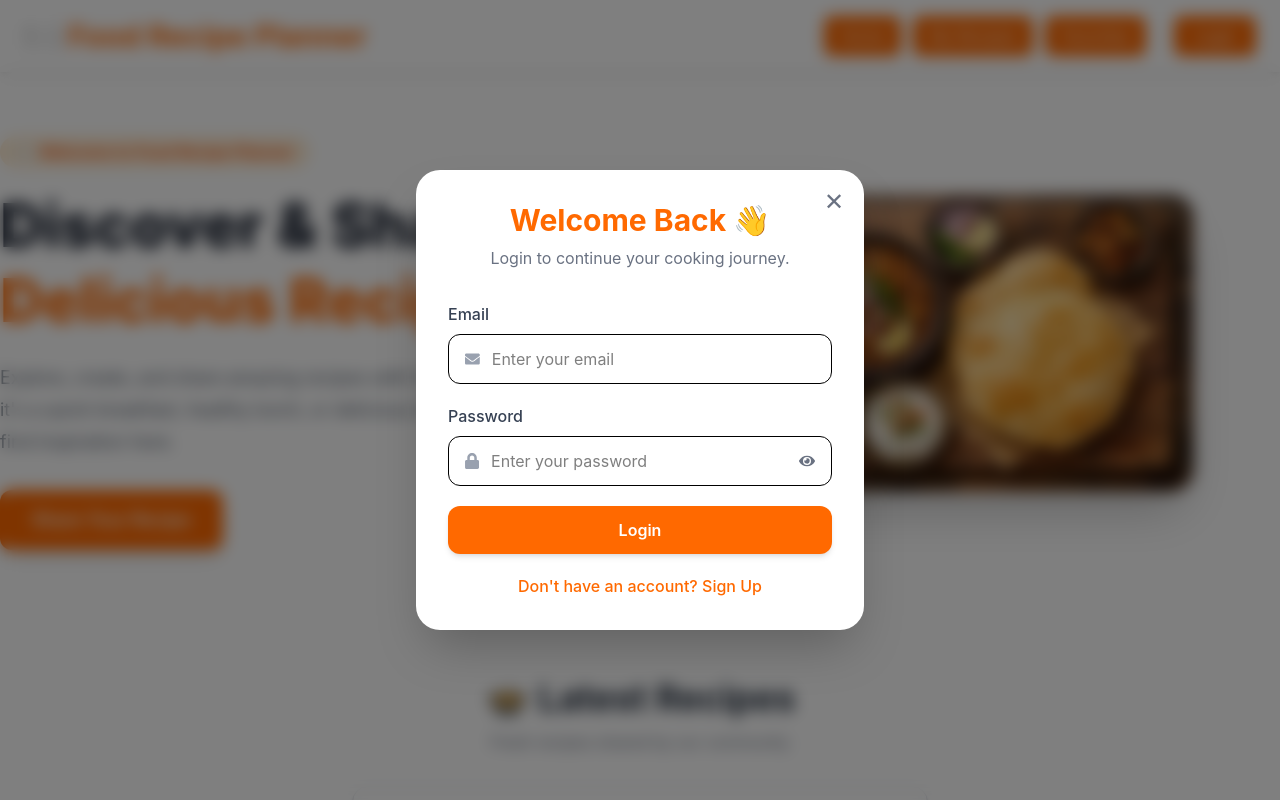
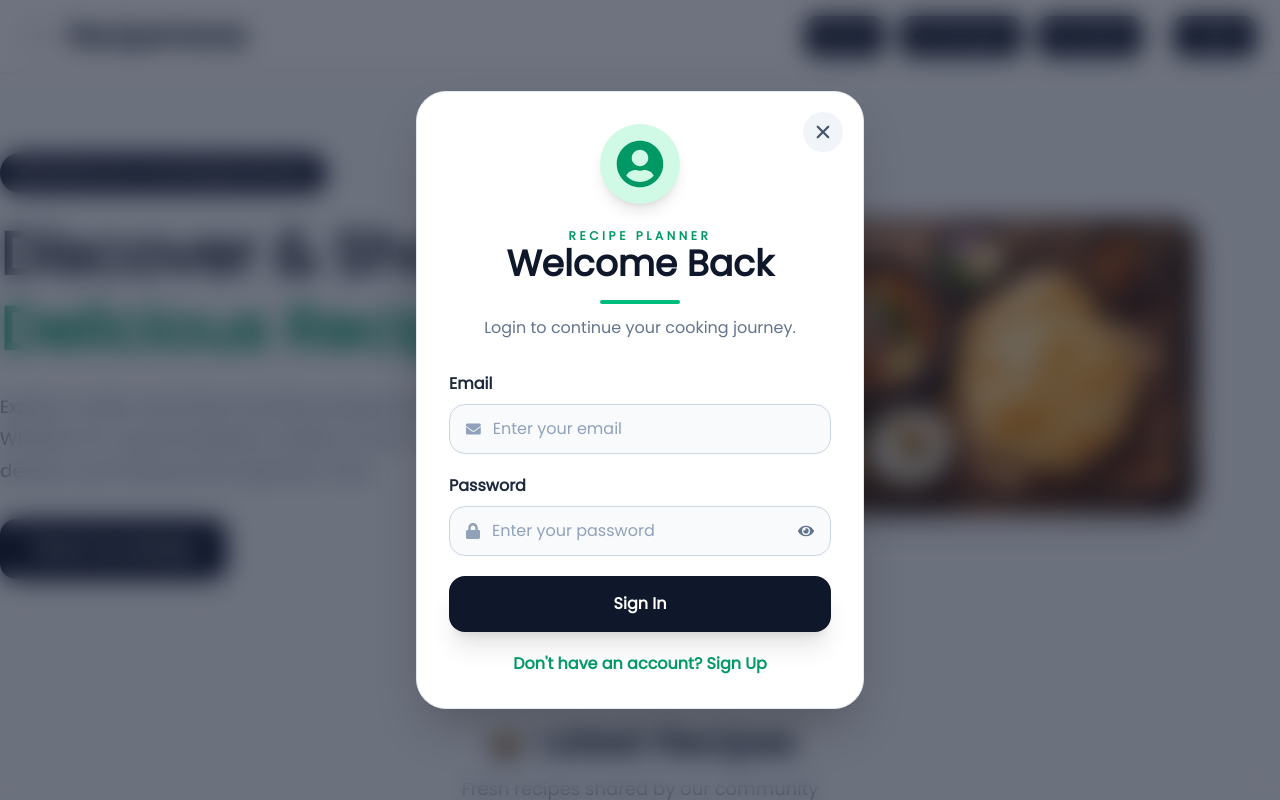
Before and after one commit to Shakti-195/Food-Recipe-Planner, a React (Vite) app in the folder frontend/food-blog-app/: page / in a window 1280 px wide. Both pictures are taken after a click on the button "Login". Shown: the top 800 px of the page. Built offline with nearby package versions, Linux system fonts and the light colour scheme; no server answers; a web font is replaced by a local one.

Commit message:
Bug fixes

```diff
--- a/frontend/food-blog-app/package.json
+++ b/frontend/food-blog-app/package.json
@@ -10,6 +10,8 @@
     "preview": "vite preview"
   },
   "dependencies": {
+    "@fontsource/germania-one": "^5.3.0",
+    "@fontsource/poppins": "^5.3.0",
     "@tailwindcss/vite": "^4.3.3",
     "axios": "^1.18.1",
     "cors": "^2.8.6",
--- a/frontend/food-blog-app/src/App.css
+++ b/frontend/food-blog-app/src/App.css
@@ -1,12 +1,33 @@
 @import "tailwindcss";
-@keyframes fadeIn {
-  from {
-    opacity: 0;
-    transform: scale(0.95) translateY(-20px);
-  }
 
-  to {
-    opacity: 1;
-    transform: scale(1) translateY(0);
-  }
+:root {
+  --primary: #FF6B35;
+  --primary-hover: #E85D04;
+  --background: #F8FAFC;
+  --surface: #FFFFFF;
+  --text: #1E293B;
+  --text-light: #64748B;
+  --border: #E2E8F0;
+  --danger: #EF4444;
+  --rating: #FBBF24;
 }
+
+html,
+body,
+#root {
+  font-family: "Poppins", sans-serif;
+  background: var(--background);
+  color: var(--text);
+}
+
+body{
+  margin:0;
+}
+
+*{
+  transition: .25s ease;
+}
+
+button{
+  cursor:pointer;
+}
--- a/frontend/food-blog-app/src/Pages/Home.jsx
+++ b/frontend/food-blog-app/src/Pages/Home.jsx
@@ -40,20 +40,20 @@ export default function Home() {
   return (
     <>
       {/* Hero Section */}
-      <section className="grid grid-cols-1 lg:grid-cols-2 gap-10 items-center py-16">
+      <section className="grid grid-cols-1 lg:grid-cols-2 gap-16 items-center py-20">
 
         {/* Left */}
         <div>
-          <span className="inline-block bg-orange-100 text-orange-600 px-4 py-1 rounded-full font-semibold mb-5">
+          <span className="inline-block bg-slate-900 text-white px-5 py-2 rounded-full font-semibold mb-6 shadow-md">
             🍽️ Welcome to Food Recipe Planner
           </span>
 
           <h1 className="text-5xl lg:text-6xl font-extrabold text-gray-900 leading-tight">
             Discover & Share
-            <span className="text-orange-500"> Delicious Recipes</span>
+            <span className="text-emerald-600"> Delicious Recipes</span>
           </h1>
 
-          <p className="text-gray-600 mt-6 text-lg leading-8">
+          <p className="text-slate-600 mt-6 text-lg leading-8 max-w-xl">
             Explore, create, and share amazing recipes with food lovers.
             Whether it's a quick breakfast, healthy lunch, or delicious
             dessert, you'll always find inspiration here.
@@ -61,7 +61,7 @@ export default function Home() {
 
           <button
             onClick={addRecipe}
-            className="mt-8 bg-orange-500 hover:bg-orange-600 text-white px-8 py-4 rounded-xl text-lg font-semibold shadow-lg transition duration-300 hover:scale-105"
+            className="mt-8 bg-slate-900 hover:bg-black text-white px-8 py-4 rounded-2xl text-lg font-semibold shadow-lg hover:shadow-2xl transition-all duration-300 hover:-translate-y-1"
           >
             Share Your Recipe
           </button>
@@ -72,18 +72,18 @@ export default function Home() {
           <img
             src={foodRecipe}
             alt="Food"
-            className="rounded-3xl shadow-2xl w-full max-w-md object-cover hover:scale-105 transition duration-500"
+            className="rounded-[28px] shadow-xl border border-slate-200 w-full max-w-md object-cover hover:scale-105 hover:shadow-2xl transition-all duration-500"
           />
         </div>
       </section>
 
       {/* Section Heading */}
       <div ref={recipeSectionRef} className="text-center my-16">
-        <h2 className="text-4xl font-bold text-gray-800">
+        <h2 className="text-4xl font-extrabold text-slate-900">
           🍲 Latest Recipes
         </h2>
 
-        <p className="text-gray-500 mt-3">
+        <p className="text-slate-500 mt-3 text-lg">
           Fresh recipes shared by our community
         </p>
 
@@ -94,7 +94,7 @@ export default function Home() {
             placeholder="🔍 Search delicious recipes..."
             value={search}
             onChange={(e) => setSearch(e.target.value)}
-            className="w-full rounded-2xl border border-gray-300 py-4 px-5 text-lg shadow-sm focus:outline-none focus:ring-2 focus:ring-orange-500"
+            className="w-full rounded-full border border-slate-300 bg-white py-4 px-6 text-lg shadow-md focus:outline-none focus:ring-4 focus:ring-emerald-200 focus:border-emerald-500 transition-all"
           />
         </div>
       </div>
--- a/frontend/food-blog-app/src/components/InputForm.jsx
+++ b/frontend/food-blog-app/src/components/InputForm.jsx
@@ -1,6 +1,9 @@
 import React, { useState } from "react";
 import axios from "axios";
 import { FaEnvelope, FaLock, FaEye, FaEyeSlash } from "react-icons/fa";
+import { MdRestaurantMenu } from "react-icons/md";
+import { FaUserCircle } from "react-icons/fa";
+// import { FaEnvelope, FaLock, FaEye, FaEyeSlash, FaUserCircle } from "react-icons/fa";
 
 export default function Inputform({ setIsOpen }) {
   const [email, setEmail] = useState("");
@@ -35,12 +38,24 @@ export default function Inputform({ setIsOpen }) {
     <div className="w-full max-w-md">
 
       <div className="text-center mb-8">
+         <div className="flex justify-center mb-6">
+    <div className="w-20 h-20 rounded-full bg-emerald-100 flex items-center justify-center shadow-lg">
+      {/* <MdRestaurantMenu className="text-4xl text-emerald-600" /> */}
+      <FaUserCircle className="text-5xl text-emerald-600" />
+    </div>
 
-        <h2 className="text-3xl font-bold text-orange-500">
-          {isSignUp ? "Create Account 🍽️" : "Welcome Back 👋"}
+  </div>
+  <p className="mt-3 text-xs font-bold uppercase tracking-[0.3em] text-emerald-600">
+      Recipe Planner
+    </p>
+
+        <h2 className="text-4xl font-extrabold text-slate-900">
+          {isSignUp ? "Create Account" : "Welcome Back"}
         </h2>
 
-        <p className="text-gray-500 mt-2">
+        <div className="w-20 h-1 bg-emerald-500 rounded-full mx-auto mt-4"></div>
+
+        <p className="text-slate-500 mt-3">
           {isSignUp
             ? "Create your account to start sharing recipes."
             : "Login to continue your cooking journey."}
@@ -57,18 +72,18 @@ export default function Inputform({ setIsOpen }) {
 
         <div>
 
-          <label className="block text-gray-700 font-medium mb-2">
+          <label className="block text-slate-800 font-semibold mb-2">
             Email
           </label>
 
-          <div className="flex items-center border rounded-xl px-4 py-3 focus-within:ring-2 focus-within:ring-orange-500">
+          <div className="flex items-center rounded-2xl border border-slate-300 bg-slate-50 px-4 py-3 transition-all focus-within:border-emerald-500 focus-within:ring-4 focus-within:ring-emerald-200">
 
-            <FaEnvelope className="text-gray-400 mr-3" />
+            <FaEnvelope className="text-slate-400 mr-3" />
 
             <input
               type="email"
               placeholder="Enter your email"
-              className="w-full outline-none"
+              className="w-full bg-transparent outline-none placeholder:text-slate-400"
               value={email}
               onChange={(e) => setEmail(e.target.value)}
               required
@@ -82,18 +97,18 @@ export default function Inputform({ setIsOpen }) {
 
         <div>
 
-          <label className="block text-gray-700 font-medium mb-2">
+          <label className="block text-slate-800 font-semibold mb-2">
             Password
           </label>
 
-          <div className="flex items-center border rounded-xl px-4 py-3 focus-within:ring-2 focus-within:ring-orange-500">
+          <div className="flex items-center rounded-2xl border border-slate-300 bg-slate-50 px-4 py-3 transition-all focus-within:border-emerald-500 focus-within:ring-4 focus-within:ring-emerald-200">
 
-            <FaLock className="text-gray-400 mr-3" />
+            <FaLock className="text-slate-400 mr-3" />
 
             <input
               type={showPassword ? "text" : "password"}
               placeholder="Enter your password"
-              className="w-full outline-none"
+              className="w-full bg-transparent outline-none placeholder:text-slate-400"
               value={password}
               onChange={(e) => setPassword(e.target.value)}
               required
@@ -102,7 +117,7 @@ export default function Inputform({ setIsOpen }) {
             <button
               type="button"
               onClick={() => setShowPassword(!showPassword)}
-              className="text-gray-500"
+              className="text-slate-500 hover:text-slate-800 transition"
             >
               {showPassword ? <FaEyeSlash /> : <FaEye />}
             </button>
@@ -114,8 +129,8 @@ export default function Inputform({ setIsOpen }) {
         {/* Error */}
 
         {error && (
-          <div className="bg-red-100 text-red-600 rounded-lg p-3 text-sm">
-            {error}
+          <div className="rounded-2xl border border-red-200 bg-red-50 p-3 text-sm text-red-600">
+           ⚠ {error}
           </div>
         )}
 
@@ -123,9 +138,9 @@ export default function Inputform({ setIsOpen }) {
 
         <button
           type="submit"
-          className="w-full bg-orange-500 hover:bg-orange-600 text-white py-3 rounded-xl font-semibold transition duration-300 shadow-md hover:shadow-lg"
+        className="w-full bg-slate-900 hover:bg-black text-white py-4 rounded-2xl font-semibold shadow-xl hover:shadow-2xl hover:-translate-y-1 transition-all duration-300"
         >
-          {isSignUp ? "Create Account" : "Login"}
+          {isSignUp ? "Create Account" : "Sign In"}
         </button>
 
         {/* Toggle */}
@@ -138,10 +153,10 @@ export default function Inputform({ setIsOpen }) {
               setError("");
               setIsSignUp((prev) => !prev);
             }}
-            className="text-orange-500 hover:underline font-medium"
+            className="text-emerald-600 hover:text-emerald-700 font-semibold transition"
           >
             {isSignUp
-              ? "Already have an account? Login"
+              ? "Already have an account? Sign In"
               : "Don't have an account? Sign Up"}
           </button>
 
--- a/frontend/food-blog-app/src/components/Modal.jsx
+++ b/frontend/food-blog-app/src/components/Modal.jsx
@@ -1,4 +1,5 @@
 import React from "react";
+import { IoClose } from "react-icons/io5";
 
 export default function Modal({ children, onClose }) {
   return (
@@ -7,21 +8,21 @@ export default function Modal({ children, onClose }) {
     >
       {/* Backdrop */}
       <div
-        className="absolute inset-0 bg-black/50 backdrop-blur-sm"
+        className="absolute inset-0 bg-slate-900/60 backdrop-blur-md"
         onClick={onClose}
       ></div>
 
       {/* Modal */}
       <div
-        className="relative z-10 w-full max-w-md mx-4 rounded-3xl bg-white p-8 shadow-2xl animate-[fadeIn_0.3s_ease]"
+        className="relative z-10 w-full max-w-md mx-4 rounded-[30px] border border-slate-200 bg-white p-8 shadow-2xl animate-[fadeIn_0.35s_ease]"
         onClick={(e) => e.stopPropagation()}
       >
         {/* Close Button */}
         <button
-          onClick={onClose}
-          className="absolute top-4 right-5 text-2xl text-gray-500 hover:text-red-500 transition"
+            onClick={onClose}
+            className="absolute top-5 right-5 flex h-10 w-10 items-center justify-center rounded-full bg-slate-100 text-slate-600 hover:bg-red-100 hover:text-red-600 transition-all duration-300"
         >
-          ✕
+        <IoClose className="text-2xl" />
         </button>
 
         {children}
--- a/frontend/food-blog-app/src/components/Navbar.jsx
+++ b/frontend/food-blog-app/src/components/Navbar.jsx
@@ -33,27 +33,27 @@ export default function Navbar() {
   };
 
   const linkClass = ({ isActive }) =>
-    `px-4 py-2 rounded-lg transition duration-300 ${
-      isActive
-        ? "bg-orange-500 text-white"
-        : "text-gray-700 hover:bg-orange-100 hover:text-orange-600"
-    }`;
+  `px-4 py-2 rounded-xl font-medium transition-all duration-300 ${
+    isActive
+      ? "bg-slate-900 text-white shadow-md"
+      : "text-slate-700 hover:bg-slate-100 hover:text-slate-900"
+  }`;
 
   return (
     <>
-      <header className="sticky top-0 z-50 bg-white shadow-md">
+      <header className="sticky top-0 z-50 bg-white/90 backdrop-blur-md border-b border-slate-200 shadow-sm">
         <div className="max-w-7xl mx-auto flex items-center justify-between px-6 py-4">
 
           {/* Logo */}
           <NavLink
             to="/"
-            className="text-3xl font-bold text-orange-500"
+            className="text-3xl font-extrabold text-slate-900 tracking-tight"
           >
-            🍽️ Food Recipe Planner
+            🍽️ RecipeVerse
           </NavLink>
 
           {/* Navigation */}
-          <nav className="flex items-center gap-3">
+          <nav className="flex items-center gap-4">
 
             <NavLink to="/" className={linkClass}>
               Home
@@ -77,7 +77,7 @@ export default function Navbar() {
 
             <button
               onClick={checkLogin}
-              className="ml-4 bg-orange-500 hover:bg-orange-600 text-white px-5 py-2 rounded-lg transition duration-300"
+              className="ml-4 bg-slate-900 hover:bg-slate-800 text-white px-5 py-2 rounded-xl font-medium shadow-md hover:shadow-lg transition-all duration-300"
             >
               {isLogin
                 ? "Login"
--- a/frontend/food-blog-app/src/main.jsx
+++ b/frontend/food-blog-app/src/main.jsx
@@ -2,6 +2,9 @@ import { StrictMode } from 'react'
 import { createRoot } from 'react-dom/client'
 import { Toaster } from 'react-hot-toast'
 import App from './App.jsx'
+import './App.css'
+import "@fontsource/germania-one";
+import "@fontsource/poppins";
 
 createRoot(document.getElementById('root')).render(
   <StrictMode>
```
Also changed, not shown: frontend/food-blog-app/src/Pages/AddFoodRecipe.jsx (+29 -17 lines), frontend/food-blog-app/src/Pages/EditRecipe.jsx (+37 -15 lines), frontend/food-blog-app/src/Pages/RecipeDetails.jsx (+166 -30 lines), frontend/food-blog-app/src/components/RecipeItems.jsx (+20 -9 lines), frontend/food-blog-app/src/index.css (deleted, +0 -111 lines), 2 other files (tests, documents, lock files or other folders).
